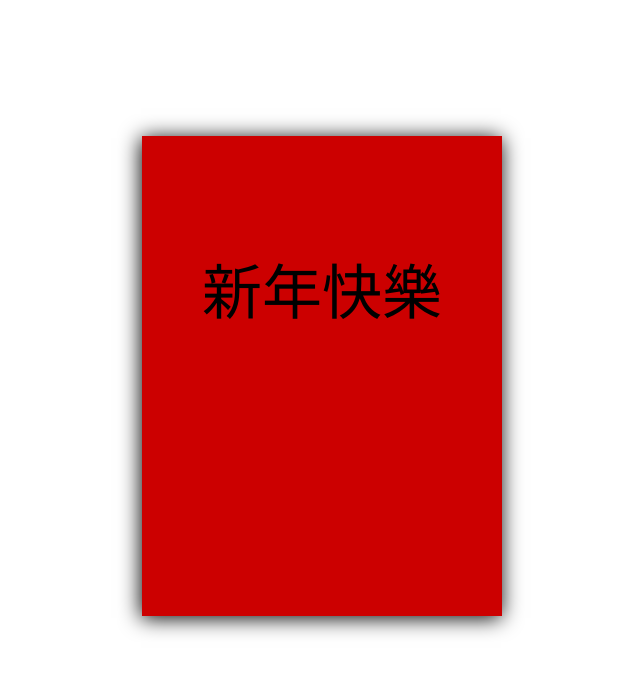
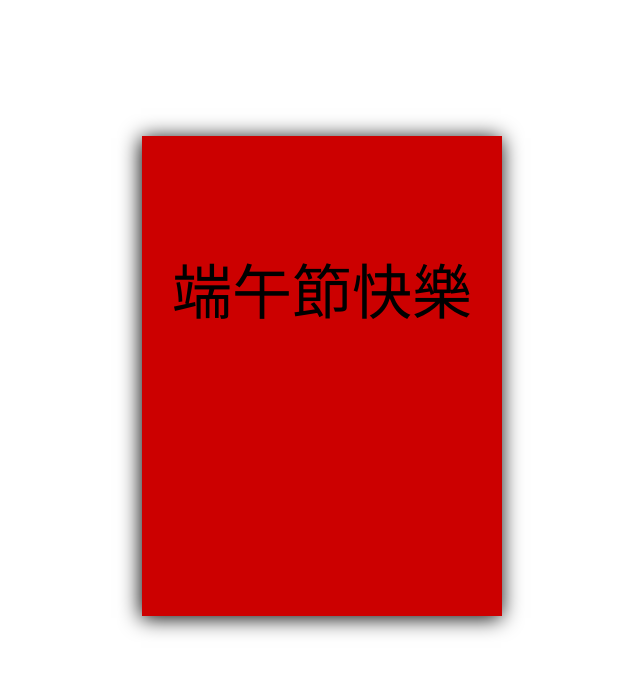
Before and after one commit to drunkwcodes/drunkwcodes.github.io, a plain HTML site: page index.html in a window 1280 px wide. Shown: the whole page, without its empty margins (314-954 px from the left). Drawn offline with Linux system fonts and the light colour scheme; a web font is replaced by a local one.

Commit message:
Update index.html

```diff
--- a/index.html
+++ b/index.html
@@ -10,7 +10,7 @@
   <title></title>
 </head>
 <body>
-  <div class="card" id="c2"><div class="title">新年快樂</div></div>
+  <div class="card" id="c2"><div class="title">端午節快樂</div></div>
 </body>
 
 </html>
```
